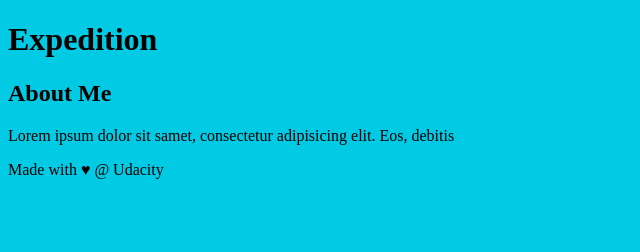
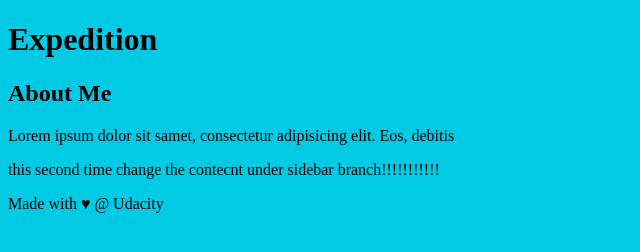
Before and after one commit to kevinleeau/branching-test, a plain HTML site: page index.html in a window 1280 px wide. Shown: the whole page, without its empty margins (0-640 px from the left). Drawn offline with Linux system fonts and the light colour scheme.

Commit message:
second change to aside content

```diff
--- a/index.html
+++ b/index.html
@@ -21,6 +21,7 @@
 <aside>
     <h2>About Me</h2>
     <p>Lorem ipsum dolor sit samet, consectetur adipisicing elit. Eos, debitis</p>
+    <p>this second time change the contecnt under sidebar branch!!!!!!!!!!!</p>
 </aside>
     <footer>
         Made with ♥ @ Udacity
```
